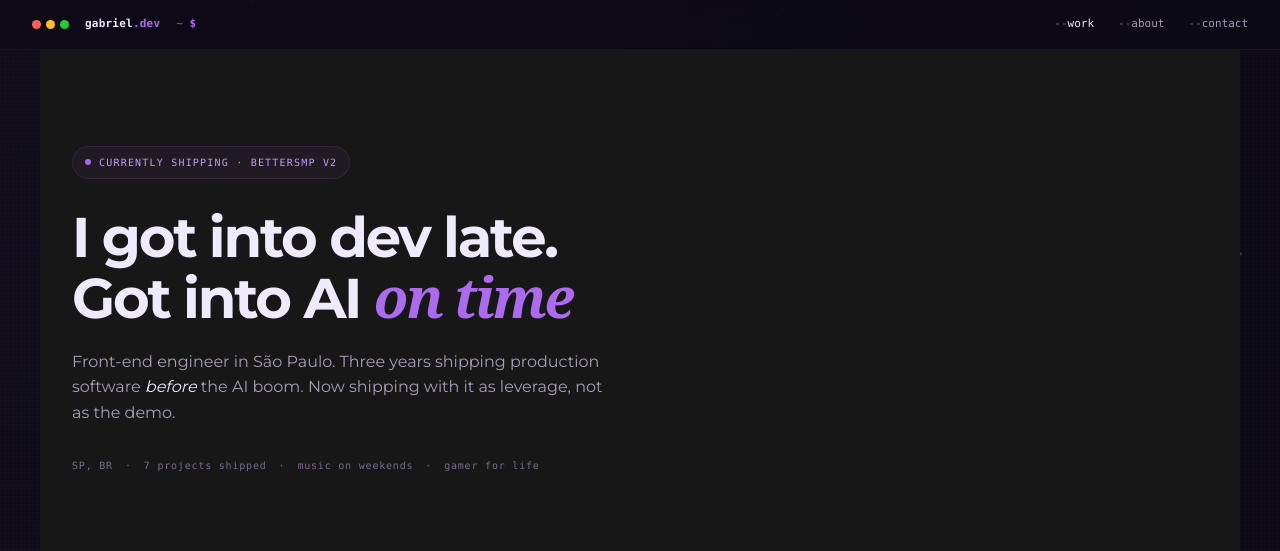
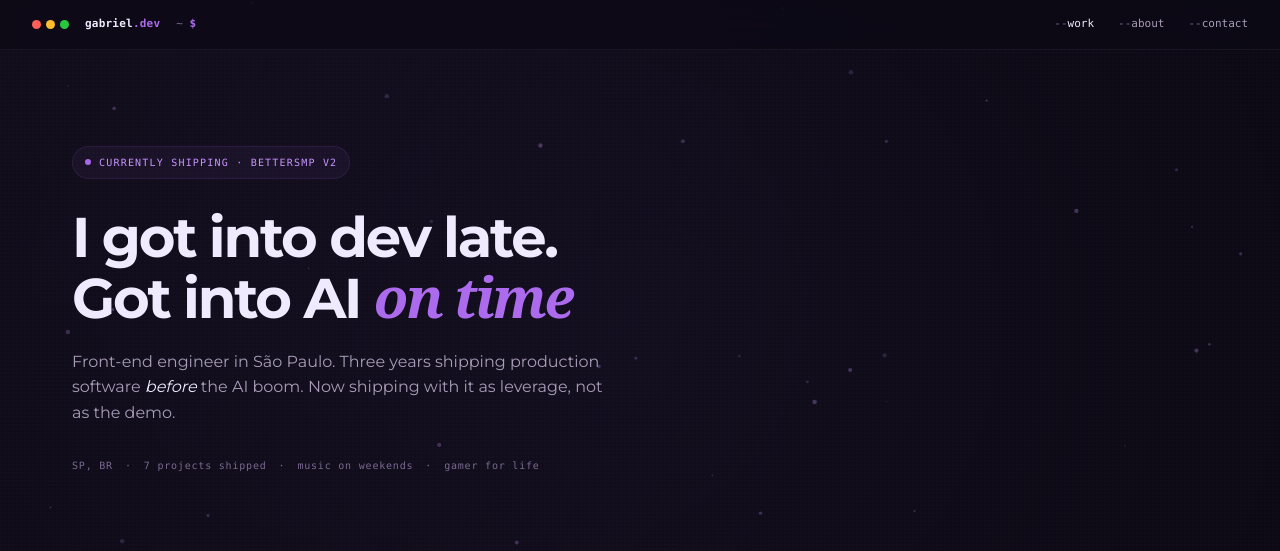
Before and after one commit to gaabscps/gabs-portifolio, a Next.js app: page / in a window 1280 px wide. Shown: the top 551 px of the page. Built offline with nearby package versions, Linux system fonts and the light colour scheme.

Commit message:
fix: make home sections transparent so the living background shows through

```diff
--- a/src/components/Home/HomeContent.tsx
+++ b/src/components/Home/HomeContent.tsx
@@ -19,7 +19,7 @@ export default function HomeContent() {
   }));
 
   return (
-    <Box className="bg-textured" minH="100vh" color="brand.text" display="flex" flexDirection="column">
+    <Box className="bg-textured bg-live" minH="100vh" color="brand.text" display="flex" flexDirection="column">
       <LivingBackground />
       <Nav active="work" />
       <Box maxW="1200px" w="100%" mx="auto" flex="1">
--- a/src/styles/tokens.css
+++ b/src/styles/tokens.css
@@ -69,6 +69,12 @@
 .bg-textured > * {
   position: relative;
   z-index: 1;
+}
+
+/* On the home, sections are transparent so the living background shows through
+   them. This overrides the legacy opaque grey section background from reset.css. */
+.bg-live section {
+  background-color: transparent;
 }
 
 /* Shared keyframes, restrained, no glow */
```
